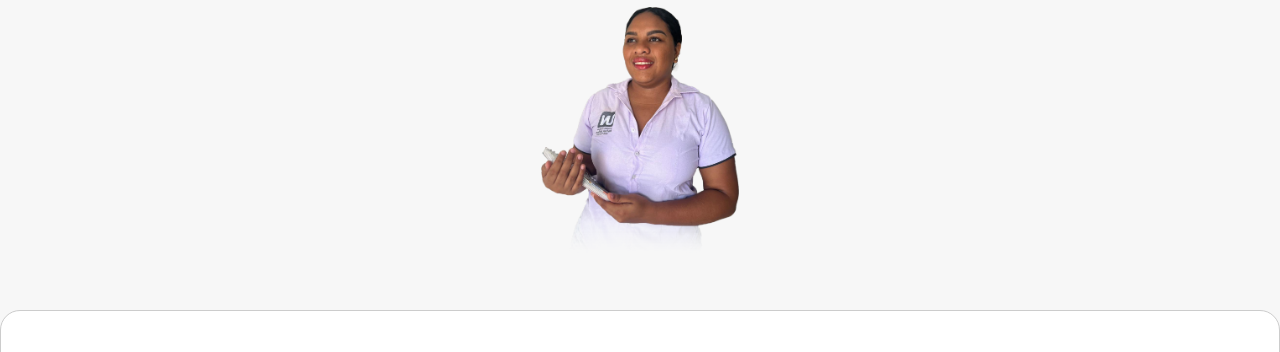
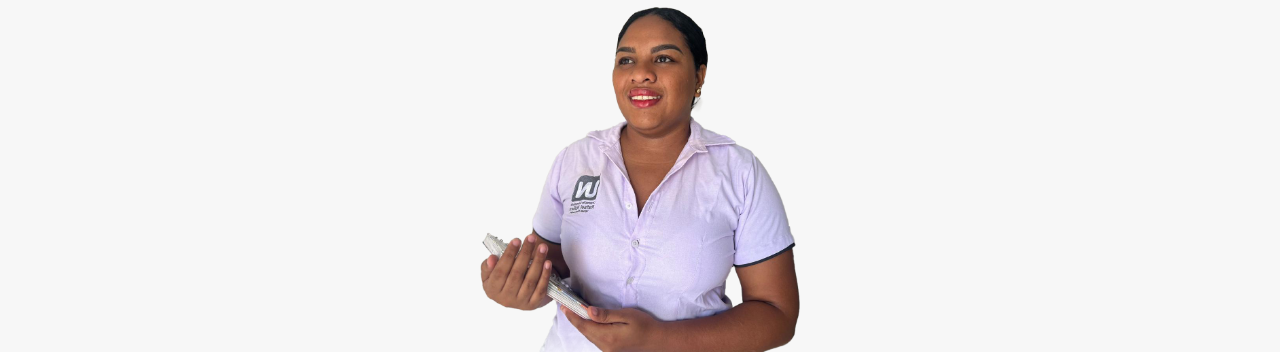
Before and after one commit to rjbavvt/Periodico_RJBAVTT, a plain HTML site: page index.html in a window 1280 px wide. Shown: the part 129-481 px from the top of the page. Drawn offline with Linux system fonts and the light colour scheme.

Commit message:
Final style.css

```diff
--- a/style.css
+++ b/style.css
@@ -32,7 +32,7 @@ body {
 }
 
 .header-image {
-    max-width: 16%;
+    max-width: 20em;
     height: auto;
     margin-top: 10px;
 }
```
